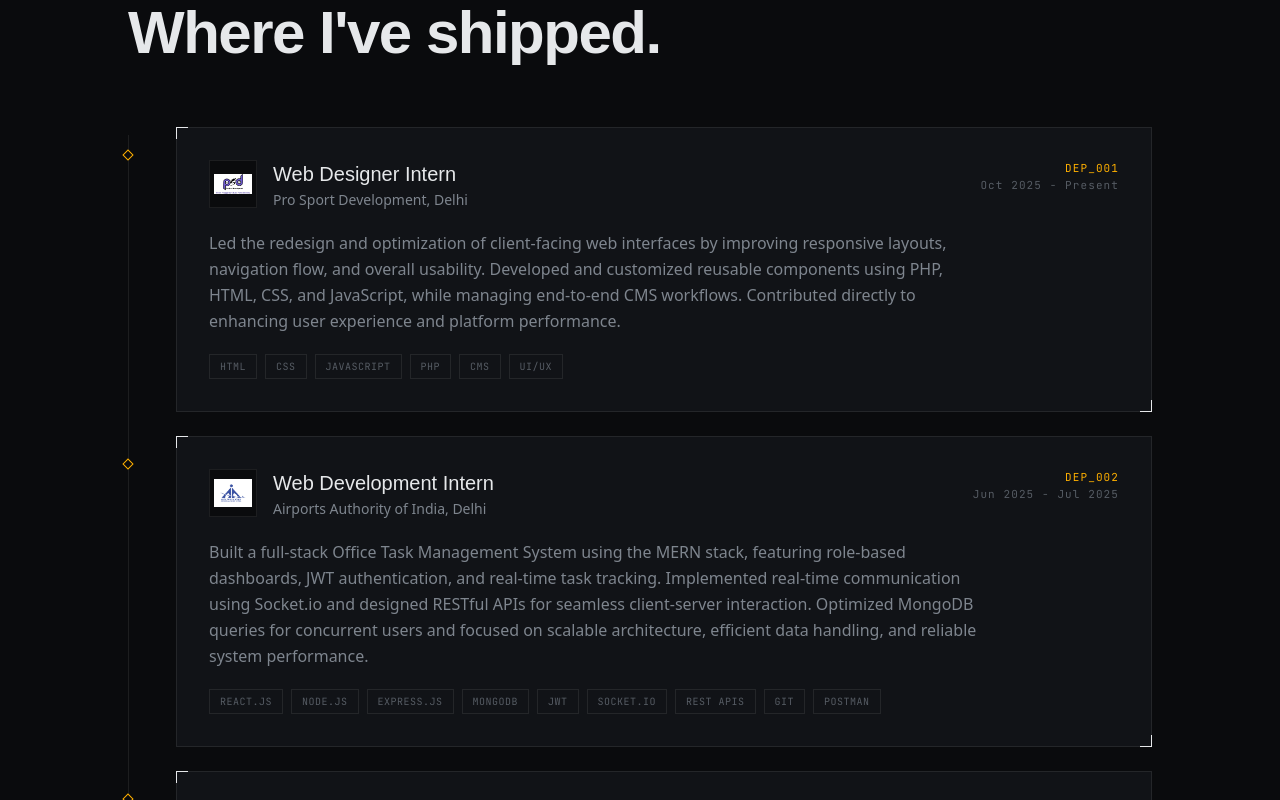
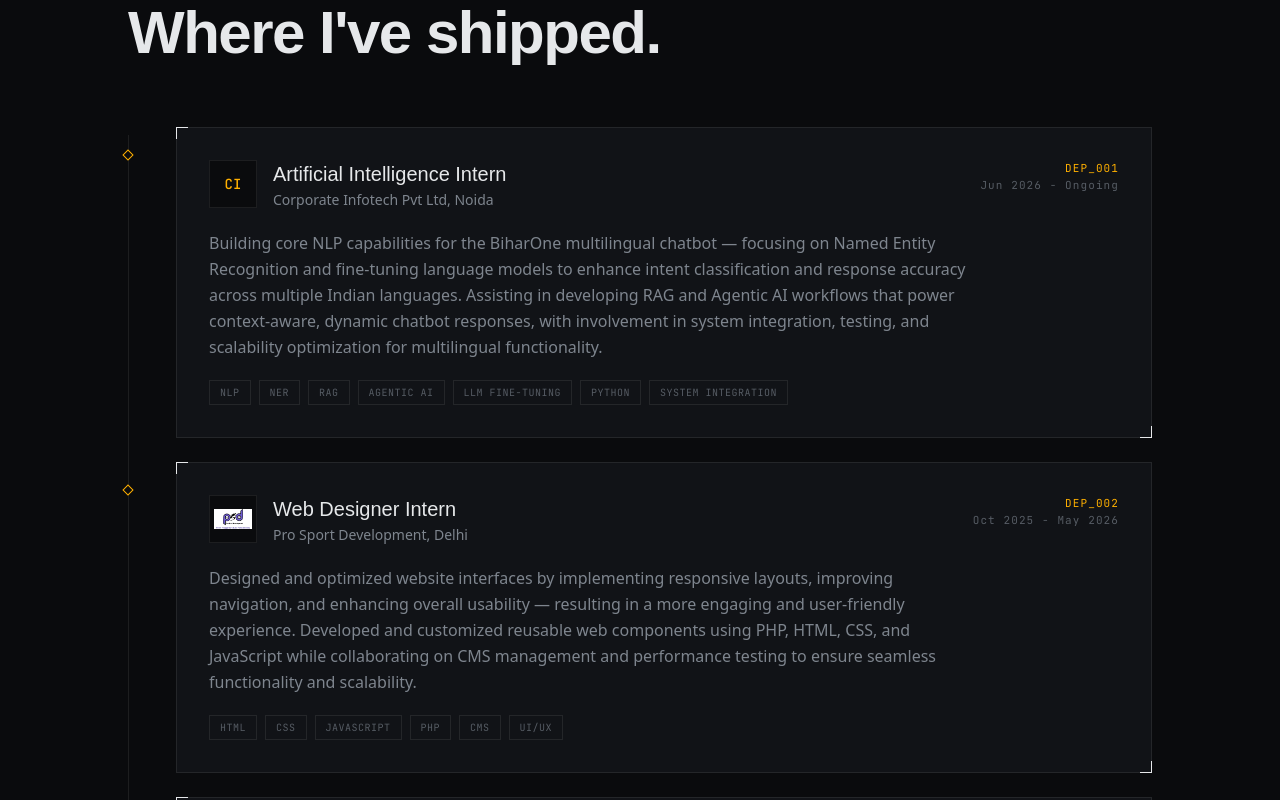
Before and after one commit to Vansh150705/Personal-Portfolio-Vansh, a React (Vite) app: page / in a window 1280 px wide. Shown: the part 3060-3860 px from the top of the page. Built offline with nearby package versions, Linux system fonts and the light colour scheme; a web font is replaced by a local one.

Commit message:
content(experience): add Corporate Infotech AI internship, update PSD/AAI, keep IWAI; monogram fallback for missing logos

```diff
--- a/src/components/Experience/Experience.jsx
+++ b/src/components/Experience/Experience.jsx
@@ -3,6 +3,16 @@ import SectionHeader from '../system/SectionHeader';
 import { experiences } from '../../constants';
 
 const ease = [0.22, 1, 0.36, 1];
+
+/** First letters of the first two words — used when no logo asset exists. */
+const monogram = (name) =>
+  name
+    .split(/[\s,]+/)
+    .filter(Boolean)
+    .slice(0, 2)
+    .map((w) => w[0])
+    .join('')
+    .toUpperCase();
 
 const Experience = () => {
   return (
@@ -30,7 +40,13 @@ const Experience = () => {
                 <div className="flex flex-col gap-5 sm:flex-row sm:items-start sm:justify-between">
                   <div className="flex items-start gap-4">
                     <div className="flex h-12 w-12 shrink-0 items-center justify-center overflow-hidden border border-hairline bg-void">
-                      <img src={exp.img} alt={exp.company} className="h-full w-full object-contain p-1" />
+                      {exp.img ? (
+                        <img src={exp.img} alt={exp.company} className="h-full w-full object-contain p-1" />
+                      ) : (
+                        <span className="font-mono text-sm font-medium text-signal">
+                          {monogram(exp.company)}
+                        </span>
+                      )}
                     </div>
                     <div>
                       <h3 className="font-display text-xl font-medium text-text">{exp.role}</h3>
--- a/src/constants.js
+++ b/src/constants.js
@@ -35,34 +35,43 @@ export const SkillsInfo = [
 export const experiences = [
   {
     id: 0,
+    img: null,
+    role: "Artificial Intelligence Intern",
+    company: "Corporate Infotech Pvt Ltd, Noida",
+    date: "Jun 2026 - Ongoing",
+    desc: "Building core NLP capabilities for the BiharOne multilingual chatbot — focusing on Named Entity Recognition and fine-tuning language models to enhance intent classification and response accuracy across multiple Indian languages. Assisting in developing RAG and Agentic AI workflows that power context-aware, dynamic chatbot responses, with involvement in system integration, testing, and scalability optimization for multilingual functionality.",
+    skills: ["NLP", "NER", "RAG", "Agentic AI", "LLM Fine-Tuning", "Python", "System Integration"],
+  },
+  {
+    id: 1,
     img: webverseLogo,
     role: "Web Designer Intern",
     company: "Pro Sport Development, Delhi",
-    date: "Oct 2025 - Present",
-    desc: "Led the redesign and optimization of client-facing web interfaces by improving responsive layouts, navigation flow, and overall usability. Developed and customized reusable components using PHP, HTML, CSS, and JavaScript, while managing end-to-end CMS workflows. Contributed directly to enhancing user experience and platform performance.",
+    date: "Oct 2025 - May 2026",
+    desc: "Designed and optimized website interfaces by implementing responsive layouts, improving navigation, and enhancing overall usability — resulting in a more engaging and user-friendly experience. Developed and customized reusable web components using PHP, HTML, CSS, and JavaScript while collaborating on CMS management and performance testing to ensure seamless functionality and scalability.",
     skills: ["HTML", "CSS", "JavaScript", "PHP", "CMS", "UI/UX"],
   },
   {
-    id: 1,
+    id: 2,
     img: agcLogo,
-    role: "Web Development Intern",
+    role: "Software Engineering Intern",
     company: "Airports Authority of India, Delhi",
     date: "Jun 2025 - Jul 2025",
-    desc: "Built a full-stack Office Task Management System using the MERN stack, featuring role-based dashboards, JWT authentication, and real-time task tracking. Implemented real-time communication using Socket.io and designed RESTful APIs for seamless client-server interaction. Optimized MongoDB queries for concurrent users and focused on scalable architecture, efficient data handling, and reliable system performance.",
+    desc: "Developed a full-stack Office-Task Management System for AAI using the MERN stack — with role-based dashboards, JWT authentication, real-time task tracking, and integrated task-level chat using Socket.IO. Built RESTful APIs, optimized database queries, and worked with Git, Postman, and Agile practices for reliable, scalable delivery.",
     skills: [
       "React.js",
       "Node.js",
       "Express.js",
       "MongoDB",
       "JWT",
-      "Socket.io",
+      "Socket.IO",
       "REST APIs",
       "Git",
       "Postman"
     ],
   },
   {
-    id: 2,
+    id: 3,
     img: newtonschoolLogo,
     role: "IT Intern",
     company: "Inland Waterways Authority of India, Noida",
```
